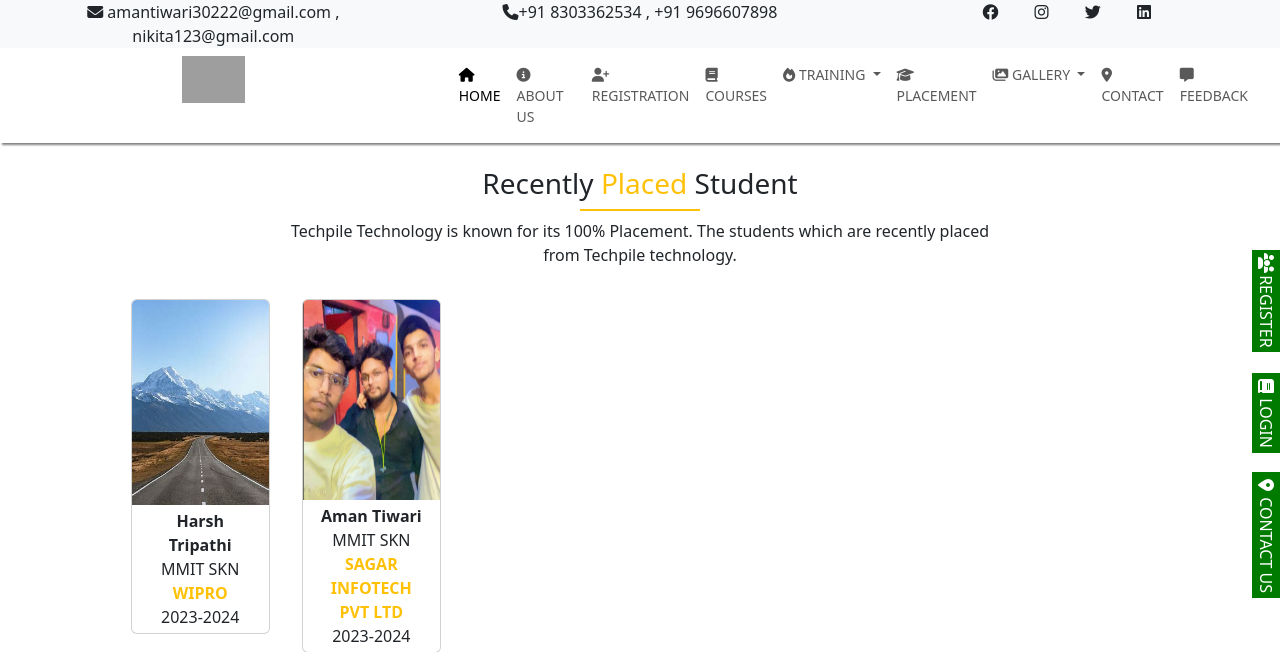
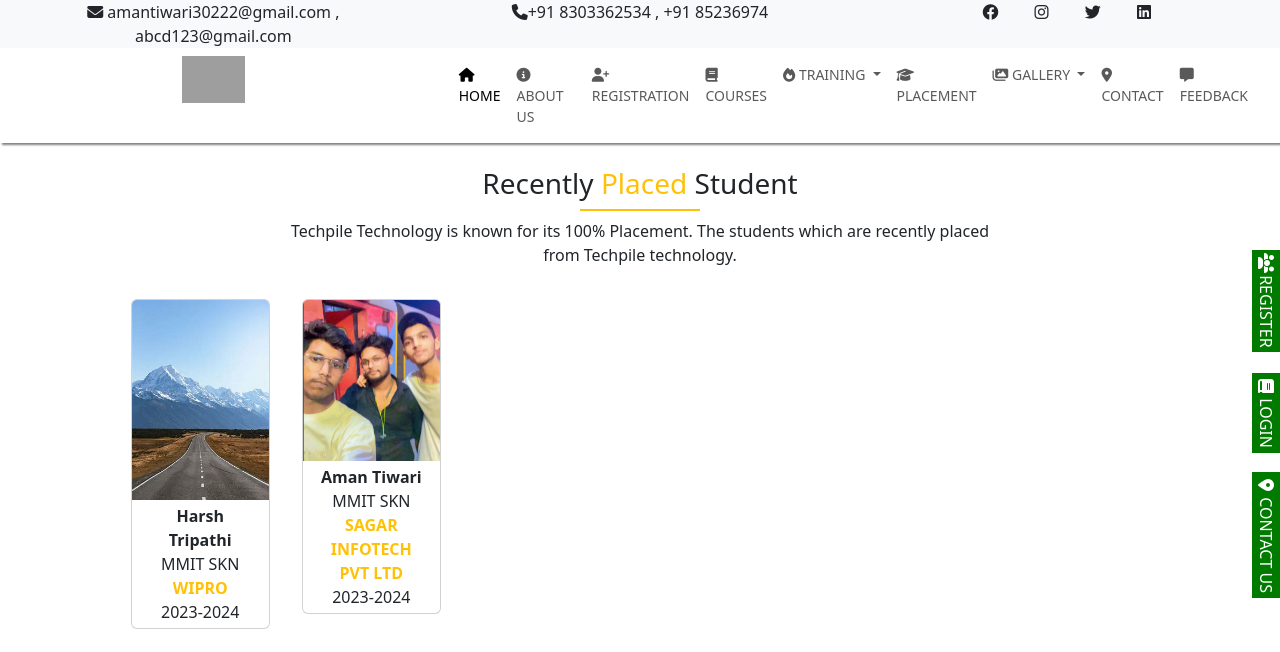
Before and after one commit to AmanTiwari83/TECHPILE, a Django app: page /placement/ in a window 1280 px wide. Shown: the top 652 px of the page. Run offline with Django 3.2, Linux system fonts and the light colour scheme; data comes from the database, SQL or seed files in the repository; both versions use the stored data as it was after the commit; some libraries are stand-ins or nearby versions; grey boxes are pictures that could not be loaded.

Commit message:
update project

```diff
--- a/templates/base.html
+++ b/templates/base.html
@@ -66,8 +66,8 @@
     <div class="container-fluid">
         <div class="row bg-light">
             <div class="col-md-4 px-2 text-center"><i class="fa-solid fa-envelope"></i> amantiwari30222@gmail.com
-            , nikita123@gmail.com</div>
-            <div class="col-md-4 px-4 text-center"><i class="fa-solid fa-phone"></i>+91 8303362534 , +91 9696607898</div>
+            , abcd123@gmail.com</div>
+            <div class="col-md-4 px-4 text-center"><i class="fa-solid fa-phone"></i>+91 8303362534 , +91 85236974</div>
             <div class="col-md-4 px-5 text-center">
                 <i class="fa-brands fa-square fa-facebook  mx-3"></i>
                 <i class="fa-brands fa-square fa-instagram mx-3"></i>
--- a/templates/user/placement.html
+++ b/templates/user/placement.html
@@ -30,7 +30,7 @@ Techpile Technology - Best Summer Training
                         <div class="col-sm-12 text-center">
 
                                 <div class="card "  style="overflow:hidden; height:100%;">
-                                <img src="/{{ i.image }}" STYLE="min-height:200px" class="img-fluid">
+                                <img src="/{{ i.image }}" STYLE="max-height:200px" class="img-fluid">
                                 <div class="card-body text-center py-1 a">
                                     <span style="font-weight:bold">{{ i.name }}</span> <br> {{ i.college }}
                                    <br><b class="text-warning">{{ i.company }}</b> <br><span >{{ i.fyear }}-{{ i.syear}}</span>
```
Also changed, not shown: db.sqlite3, static/placement/1.jpeg (added).
